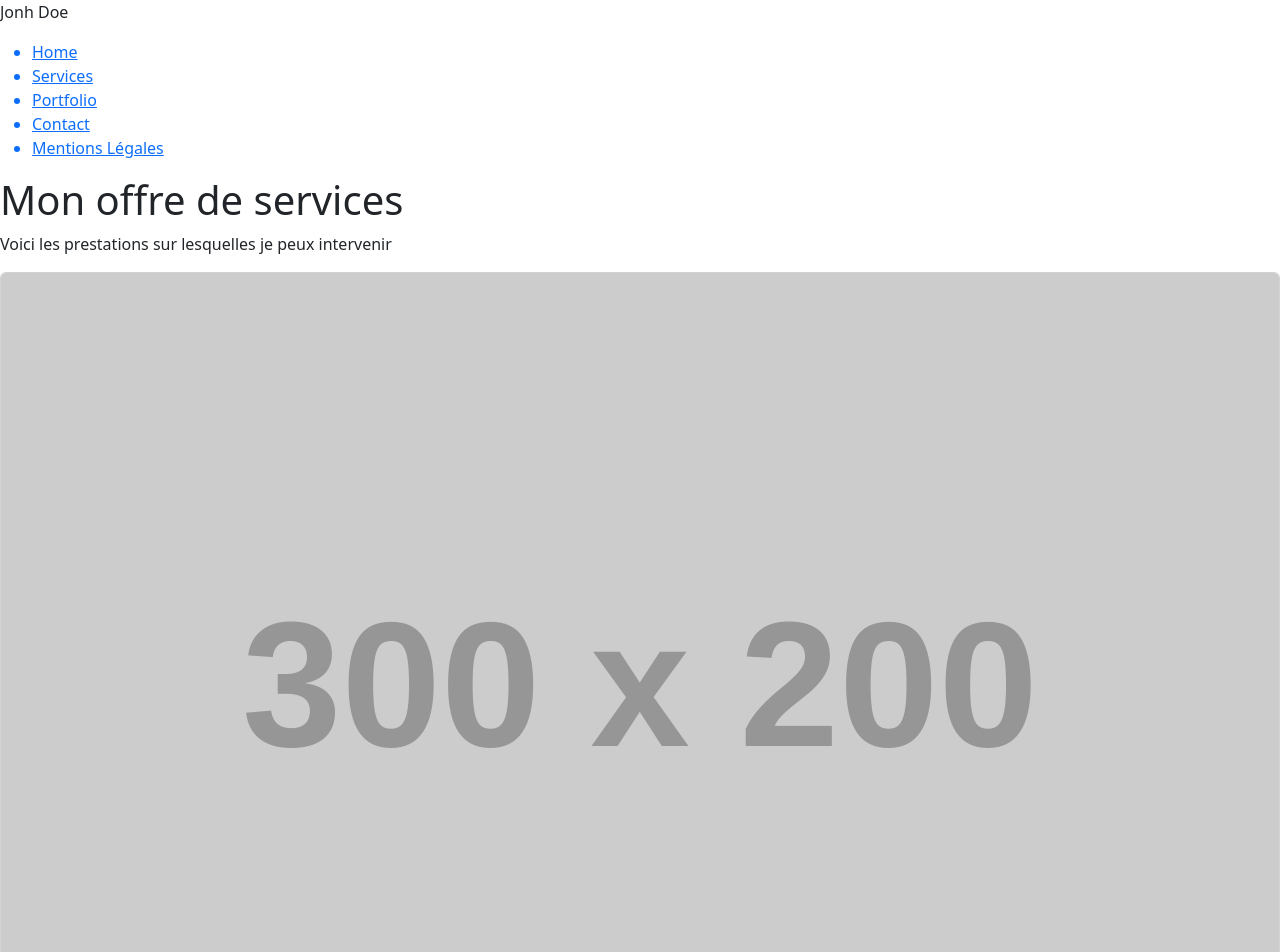
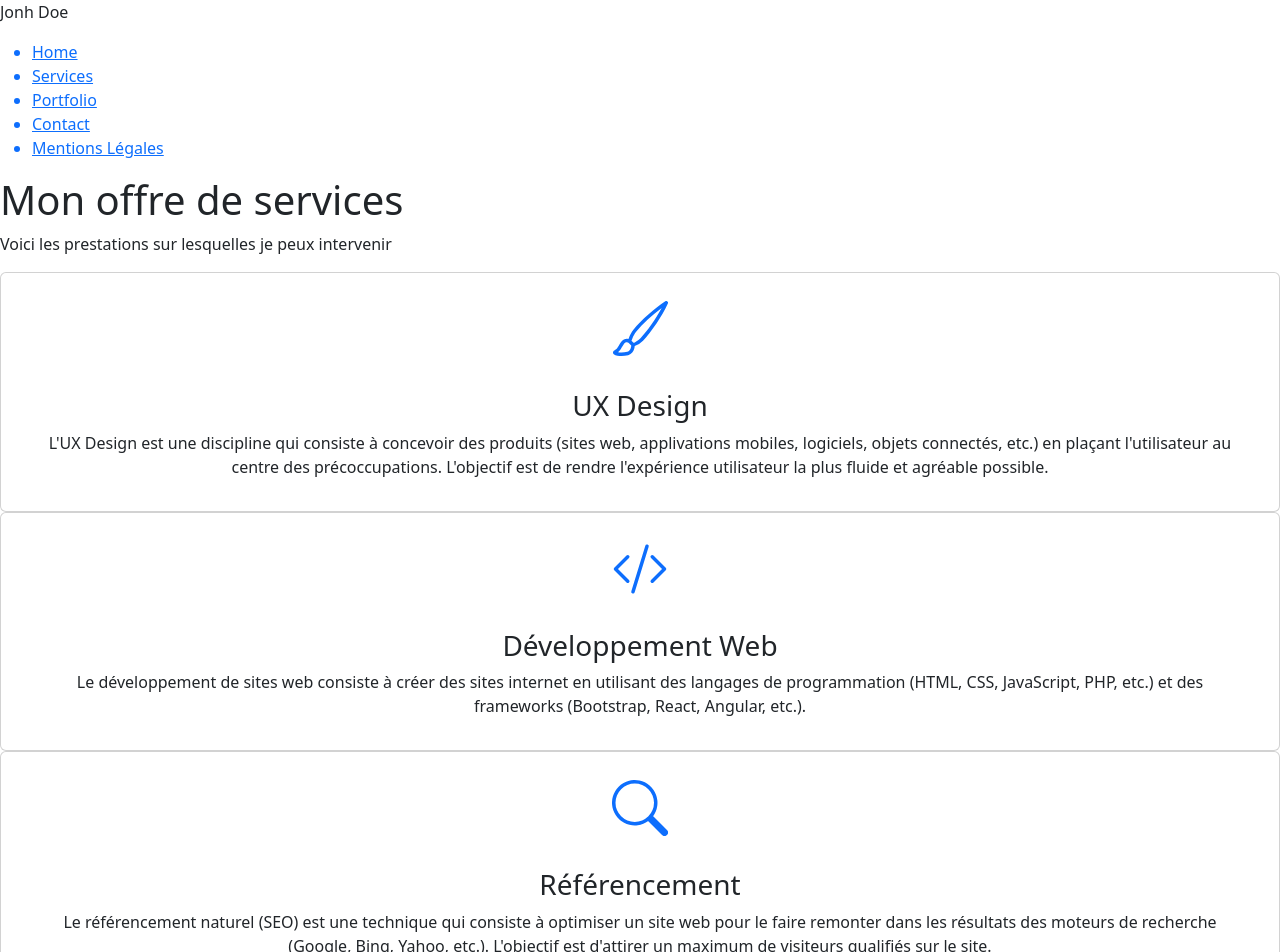
Before and after one commit to Khallas111/portfolioJonhDoe, a React (Create React App) app: page /services in a window 1280 px wide. Shown: the top 952 px of the page. Built offline with nearby package versions, Linux system fonts and the light colour scheme.

Commit message:
Icones cartes services
Créations des icônes sur les cartes services

```diff
--- a/src/Components/tools/cards/CardsForServices.js
+++ b/src/Components/tools/cards/CardsForServices.js
@@ -1,11 +1,14 @@
 import Card from "react-bootstrap/Card";
 
-function CardForServices({ title, text, img }) {
+function CardForServices({ title, text, icon: Icon }) {
   return (
-    <Card className="mb-3">
-      {img && <Card.Img variant="top" src={img} />}
+    <Card className="text-center p-3">
+      <div className="display-4 text-primary mb-3">
+        <Icon aria-hidden="true" />
+      </div>
+
       <Card.Body>
-        <Card.Title>{title}</Card.Title>
+        <Card.Title as="h3">{title}</Card.Title>
         <Card.Text>{text}</Card.Text>
       </Card.Body>
     </Card>
--- a/src/Pages/Services.js
+++ b/src/Pages/Services.js
@@ -2,6 +2,8 @@ import React from "react";
 import Header from "../Components/Header";
 import Footer from "../Components/Footer";
 import CardForServices from "../Components/tools/cards/CardsForServices";
+import { BsBrush, BsSearch, BsCodeSlash } from "react-icons/bs";
+
 const Services = () => {
   return (
     <div>
@@ -14,17 +16,17 @@ const Services = () => {
       <CardForServices
         title="UX Design"
         text="L'UX Design est une discipline qui consiste à concevoir des produits (sites web, applivations mobiles, logiciels, objets connectés, etc.) en plaçant l'utilisateur au centre des précoccupations. L'objectif est de rendre l'expérience utilisateur la plus fluide et agréable possible."
-        img="https://via.placeholder.com/300x200"
+        icon={BsBrush}
       />
       <CardForServices
         title="Développement Web"
         text="Le développement de sites web consiste à créer des sites internet en utilisant des langages de programmation (HTML, CSS, JavaScript, PHP, etc.) et des frameworks (Bootstrap, React, Angular, etc.)."
-        img="https://via.placeholder.com/300x200"
+        icon={BsCodeSlash}
       />
       <CardForServices
         title="Référencement"
         text="Le référencement naturel (SEO) est une technique qui consiste à optimiser un site web pour le faire remonter dans les résultats des moteurs de recherche (Google, Bing, Yahoo, etc.). L'objectif est d'attirer un maximum de visiteurs qualifiés sur le site."
-        img="https://via.placeholder.com/300x200"
+        icon={BsSearch}
       />
       <Footer />
     </div>
```
